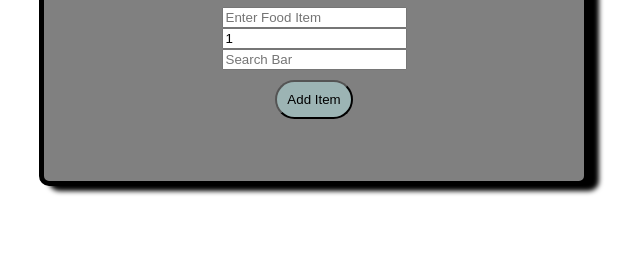
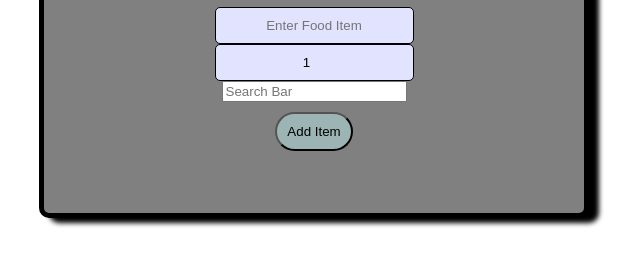
Before and after one commit to RohanCorgi/HawkHacks, a plain HTML site: page app/shopping_list.html in a window 1280 px wide. Shown: the part 136-402 px from the top of the page, without its empty margins (326-966 px from the left). Drawn offline with Linux system fonts and the light colour scheme.

Commit message:
Made it work again

```diff
--- a/app/shopping_list.html
+++ b/app/shopping_list.html
@@ -30,8 +30,8 @@
             </div>
         </div>
         <div class="all_searches">
-            <input type="text" id="enter_food_shopping" placeholder="Enter Food Item">
-            <input type="number" id="enter_quantity_shopping" min="1" value="1" placeholder="Quantity">
+            <input type="text" id="enter_food_shopping" class="item-input" placeholder="Enter Food Item">
+            <input type="number" id="enter_quantity_shopping" min="1" class="item-input" value="1" placeholder="Quantity">
             <input type="text" id="search_bar_shopping" placeholder="Search Bar">
             <button class="add-item" onclick="addShoppingItem()">Add Item</button>
             <ul id="shoppingitemlist" class="list"></ul>
```
